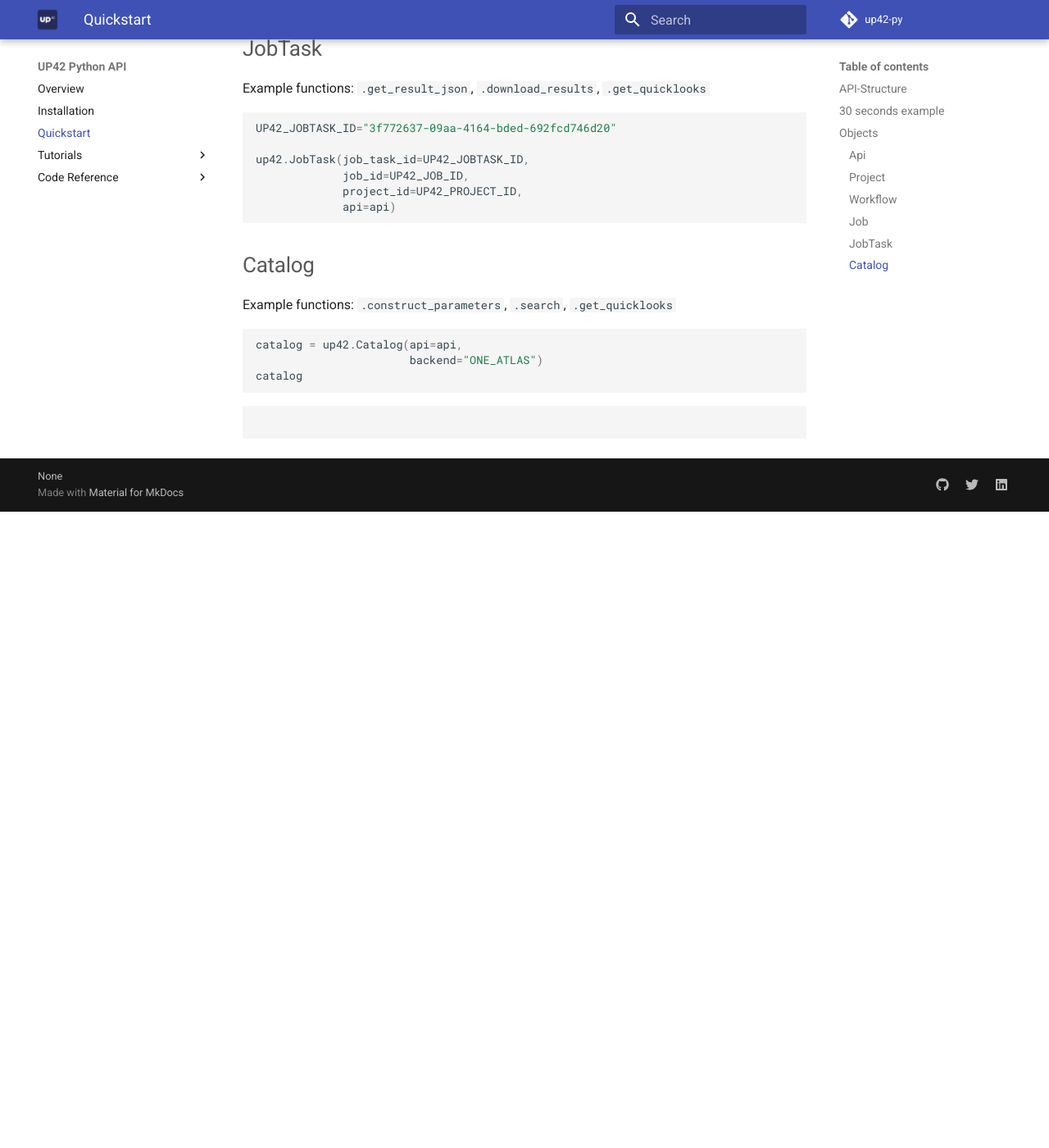
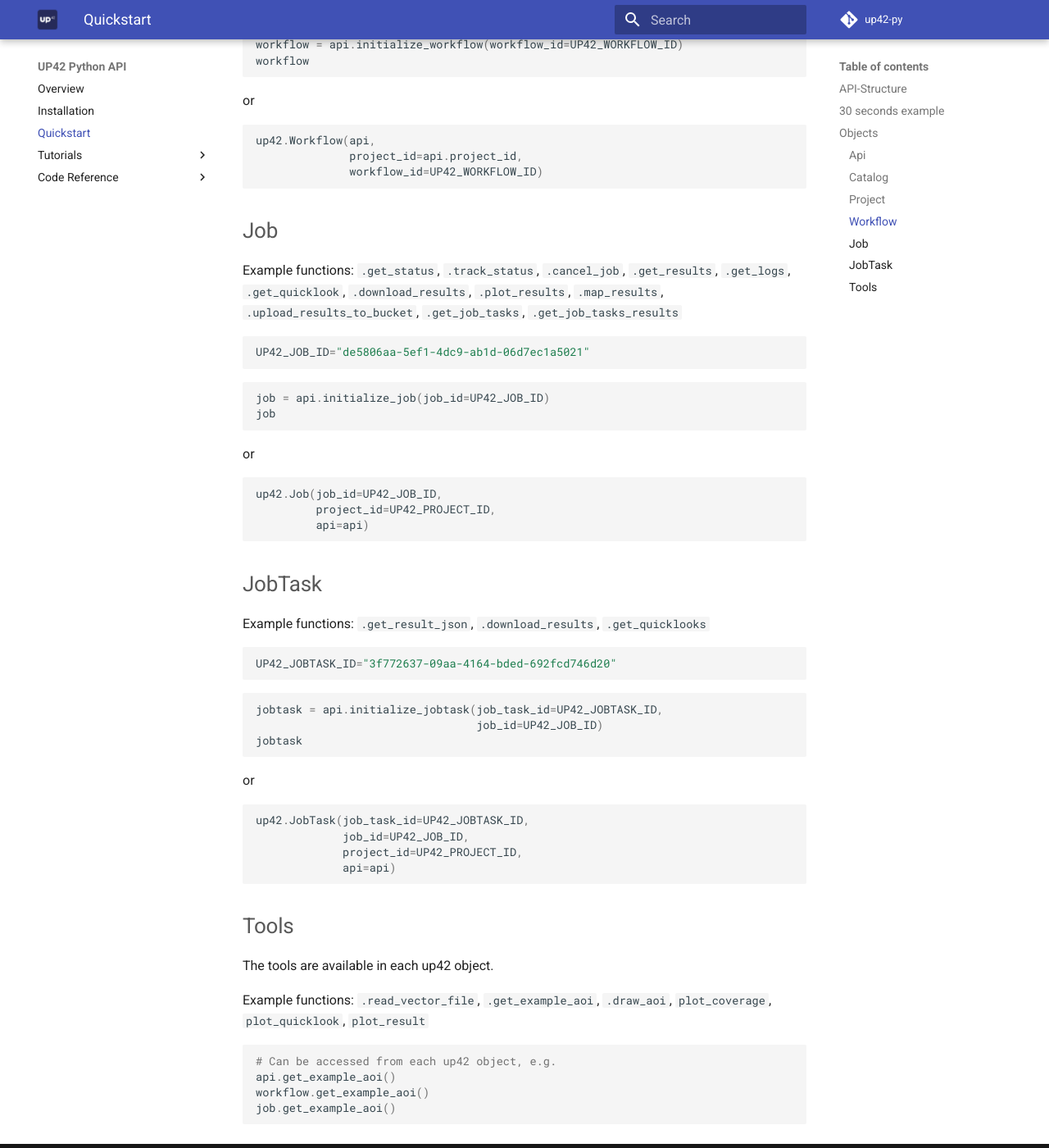
Before and after one commit to up42/up42-py, an MkDocs documentation site: the page built from docs/quickstart/01_quickstart.md, in a window 1280 px wide and 1400 px high, scrolled down 2987 px. Shown: the whole window at 82% size. Built offline with MkDocs 1.6.1 and Material for MkDocs 9.7.7, drawn with Linux system fonts in a browser that asks for light colours; comment, search, counter and statistics services are not loaded; before the commit the page ends 3611 px from its top, so only the background shows below that; some of the changed text lies outside the part shown.

````diff
--- a/docs/quickstart/01_quickstart.md
+++ b/docs/quickstart/01_quickstart.md
@@ -27,11 +27,6 @@ Runs a workflow consisting of Sentinel-2 Streaming and image sharpening.
 # Authentificate: Gets the the project credentials saved in the config.json file.
 api = up42.Api(cfg_file="config.json")
 project = api.initialize_project()
-```
-
-
-```python
-api.get_blocks()
 ```
 
 
@@ -97,8 +92,26 @@ Example functions: `.get_blocks`, `.get_block_details`, `.delete_custom_block`,
 
 
 ```python
-api = up42.Api(cfg_file="config.json")
+api = up42.Api(cfg_file="config.json", env="dev")
 api
+```
+
+### Catalog
+
+Example functions: `.construct_parameter`, `.search`, `.download_quicklooks`
+
+
+```python
+catalog = api.initialize_catalog()
+catalog
+```
+
+or
+
+
+```python
+up42.Catalog(api=api,
+             backend="ONE_ATLAS")
 ```
 
 ### Project
@@ -108,7 +121,18 @@ Example functions: `.get_workflows`, `.create_workflow`, `.get_project_settings`
 
 ```python
 UP42_PROJECT_ID="8956d18d-33bc-47cb-93bd-0055ff21da8f"
+```
 
+
+```python
+project = api.initialize_project()
+project
+```
+
+or
+
+
+```python
 up42.Project(api=api,
              project_id=UP42_PROJECT_ID)
 ```
@@ -122,7 +146,18 @@ Alltough most often used from the workflow object, a few generic aoi functions a
 
 ```python
 UP42_WORKFLOW_ID="7fb2ec8a-45be-41ad-a50f-98ba6b528b98"
+```
 
+
+```python
+workflow = api.initialize_workflow(workflow_id=UP42_WORKFLOW_ID)
+workflow
+```
+
+or
+
+
+```python
 up42.Workflow(api,
               project_id=api.project_id,
               workflow_id=UP42_WORKFLOW_ID)
@@ -130,12 +165,23 @@ up42.Workflow(api,
 
 ### Job
 
-Example functions: `.get_status`, `.track_status`, `.rerun_job`, `.cancel_job`, `.get_results`, `.get_logs`, `.get_quicklook`, `.download_results`, `.plot_results`, `.map_results`, `.upload_results_to_bucket`, `.get_job_tasks`, `.get_job_tasks_results`
+Example functions: `.get_status`, `.track_status`, `.cancel_job`, `.get_results`, `.get_logs`, `.get_quicklook`, `.download_results`, `.plot_results`, `.map_results`, `.upload_results_to_bucket`, `.get_job_tasks`, `.get_job_tasks_results`
 
 
 ```python
 UP42_JOB_ID="de5806aa-5ef1-4dc9-ab1d-06d7ec1a5021"
+```
 
+
+```python
+job = api.initialize_job(job_id=UP42_JOB_ID)
+job
+```
+
+or
+
+
+```python
 up42.Job(job_id=UP42_JOB_ID,
          project_id=UP42_PROJECT_ID,
          api=api)
@@ -148,25 +194,35 @@ Example functions: `.get_result_json`, `.download_results`, `.get_quicklooks`
 
 ```python
 UP42_JOBTASK_ID="3f772637-09aa-4164-bded-692fcd746d20"
+```
 
+
+```python
+jobtask = api.initialize_jobtask(job_task_id=UP42_JOBTASK_ID,
+                                 job_id=UP42_JOB_ID)
+jobtask
+```
+
+or
+
+
+```python
 up42.JobTask(job_task_id=UP42_JOBTASK_ID,
              job_id=UP42_JOB_ID,
              project_id=UP42_PROJECT_ID,
              api=api)
 ```
 
-### Catalog
+### Tools
 
-Example functions: `.construct_parameters`, `.search`, `.get_quicklooks`
+The tools are available in each up42 object.
+
+Example functions: `.read_vector_file`, `.get_example_aoi`, `.draw_aoi`, `plot_coverage`, `plot_quicklook`, `plot_result`
 
 
 ```python
-catalog = up42.Catalog(api=api,
-                       backend="ONE_ATLAS")
-catalog
+# Can be accessed from each up42 object, e.g.
+api.get_example_aoi()
+workflow.get_example_aoi()
+job.get_example_aoi()
 ```
-
-
-```python
-
-```
````
Also changed, not shown: docs/tutorials/02_typical_usage.md (+3 -8 lines), docs/tutorials/03_catalog.md (+3 -4 lines), 3 other files.
